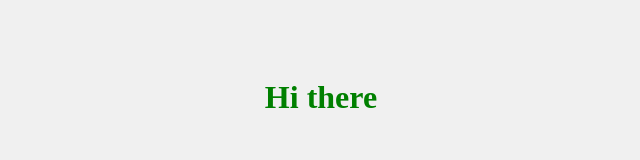
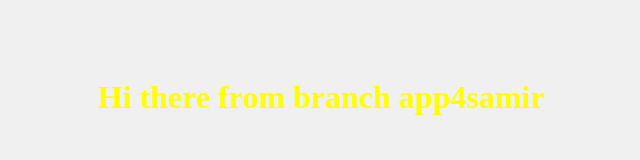
Before and after one commit to ahmedelnaqa/funny, a plain HTML site: page index.html in a window 1280 px wide. Shown: the whole page, without its empty margins (319-959 px from the left). Drawn offline with Linux system fonts and the light colour scheme.

Commit message:
change tile and color to yellow and this is two lines

```diff
--- a/index.html
+++ b/index.html
@@ -7,6 +7,6 @@
     <link rel="stylesheet" href="style.css">
 </head>
 <body>
-    <h1>Hi there</h1>
+    <h1>Hi there from branch app4samir</h1>
 </body>
 </html>
--- a/style.css
+++ b/style.css
@@ -5,5 +5,5 @@ body {
 }
 
 h1 {
-    color: green;
+    color: yellow;
 }
```
